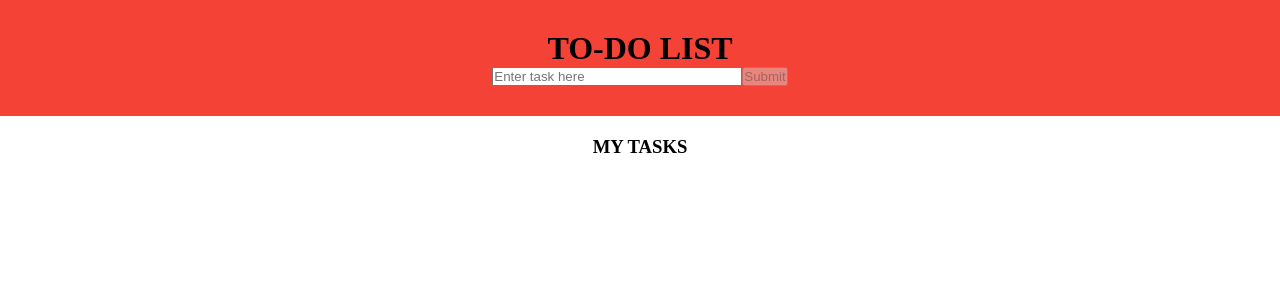
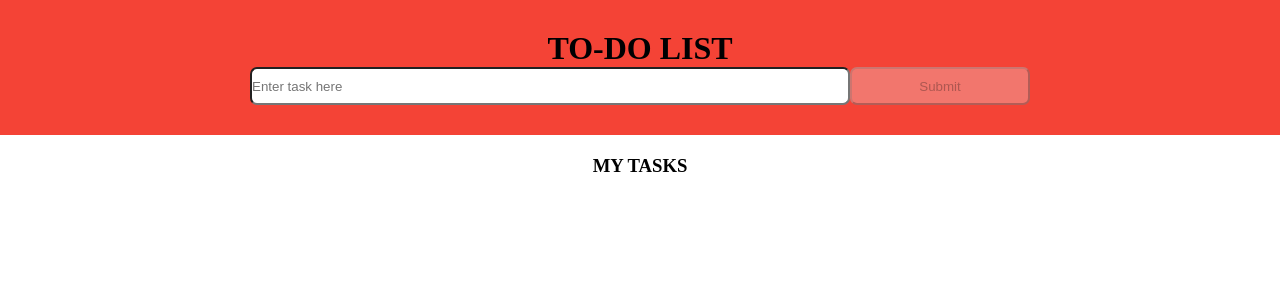
Before and after one commit to sknsurya/todo, an Angular app: page / in a window 1280 px wide. Shown: the top 300 px of the page. Built offline with nearby package versions, Linux system fonts and the light colour scheme.

Commit message:
userinput component scss file

```diff
--- a/src/app/userinput/userinput.component.scss
+++ b/src/app/userinput/userinput.component.scss
@@ -12,24 +12,35 @@
     justify-content: center;
     align-items: center;
 
-    label {
-        display: flex;
-        justify-content: center;
-        font-size: 22px;
-    }
+}
+
 
     input {
         display: flex;
-        width: 250px;
+        width: 600px;
+        height: 38px;
+        border-radius: 7px;
     }
 
 
-}
+
 .btn {
+    // width: 600px;
+    // height: 38px;
     display: flex;
     background: navy;
-    color: white;
+    color: rgb(219, 0, 0);
     font-weight: 900;
-    border: 2px solid skyblue;
+    border: 2px solid rgb(41, 46, 48);
     cursor: pointer;
+    border-radius: 7px;
 }
+.button{
+    width: 180px;
+    height: 38px;
+    display: flex;
+    // flex-direction: column;
+    justify-content: center;
+    align-items: center;
+    border-radius: 7px;
+}
```
